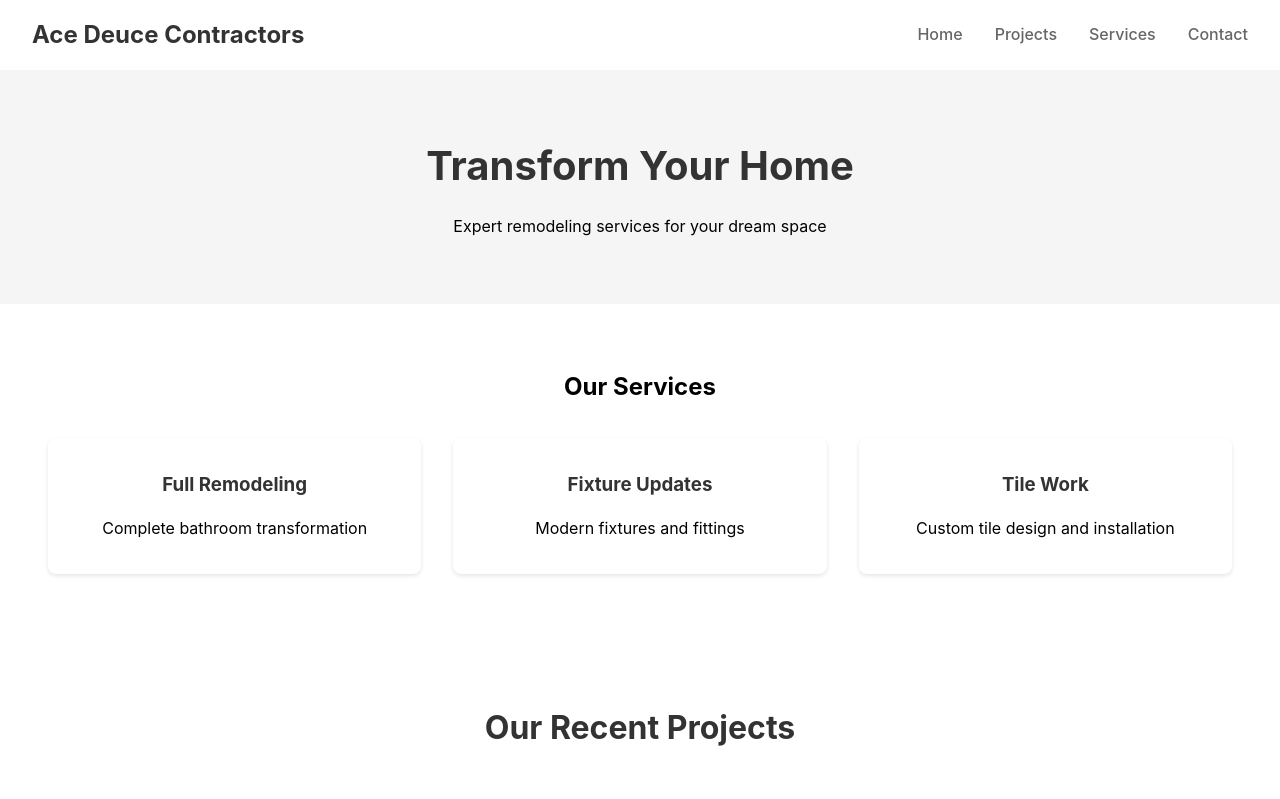
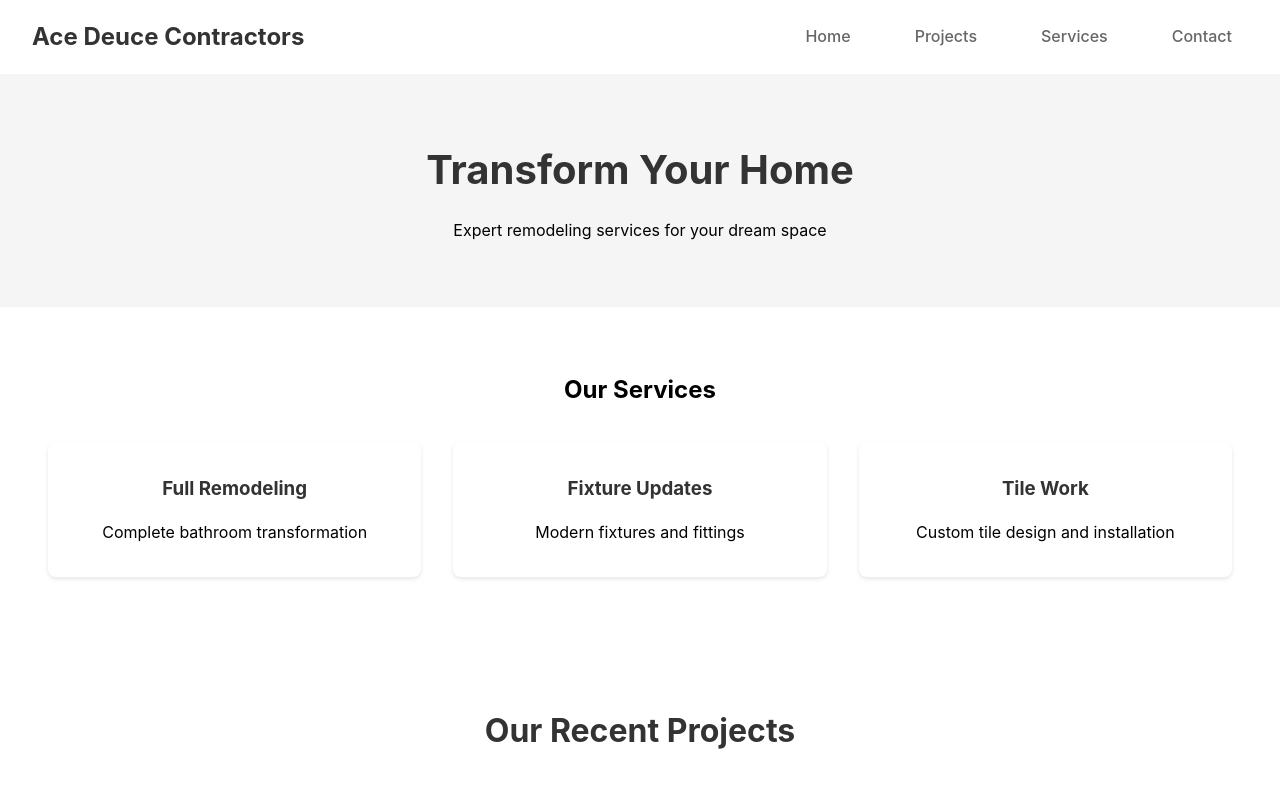
Before and after one commit to snewmanri/RemodelingPros, a React (Vite) app in the folder client/: page / in a window 1280 px wide. Shown: the top 799 px of the page. Built offline with nearby package versions, Linux system fonts and the light colour scheme; the HTML template or start-up script is replaced by a standard one.

Commit message:
create hover transition for links

```diff
--- a/client/src/index.css
+++ b/client/src/index.css
@@ -46,10 +46,14 @@ body {
   text-decoration: none;
   color: #666;
   font-weight: 500;
+  padding: 0.5rem 1rem;
+  border-radius: 4px;
+  transition: all 0.3s ease;
 }
 
 .nav-links a:hover {
   color: #333;
+  background-color: #f0f0f0;
 }
 
 .hamburger-button {
```
